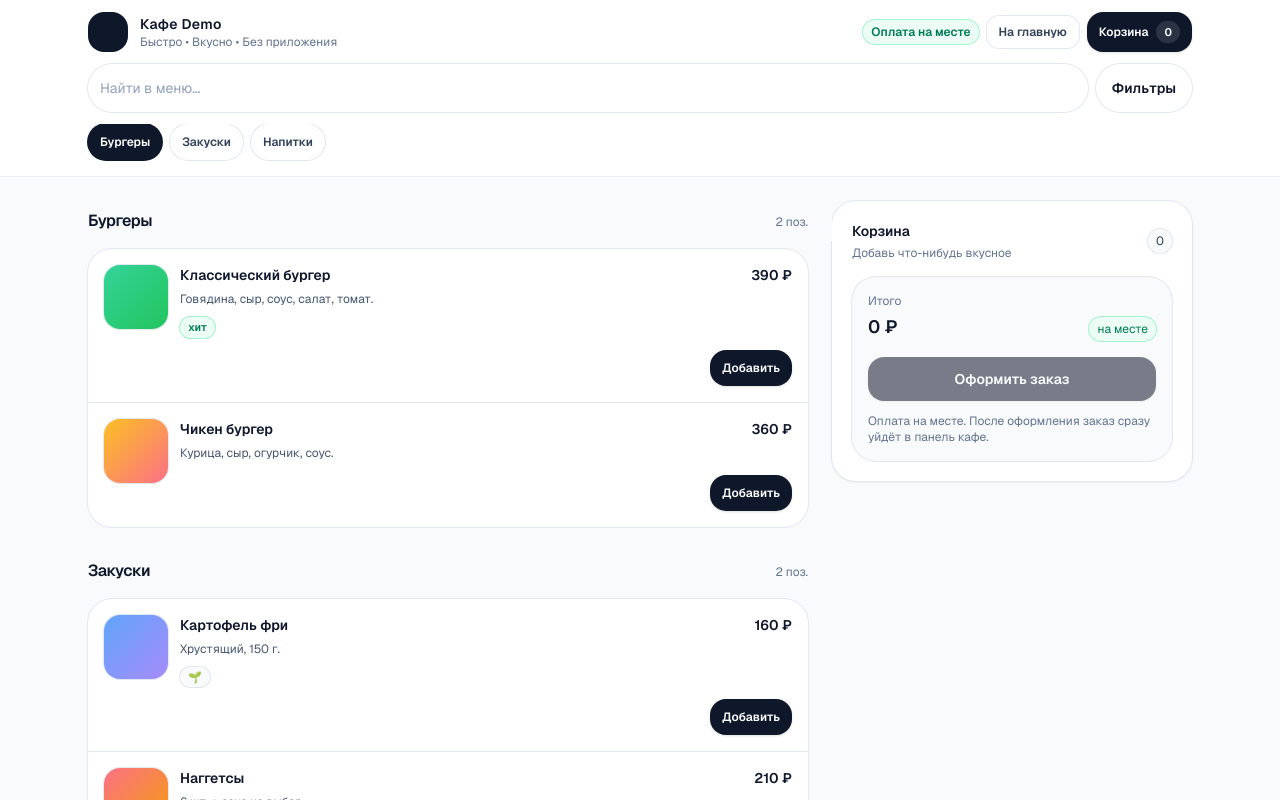
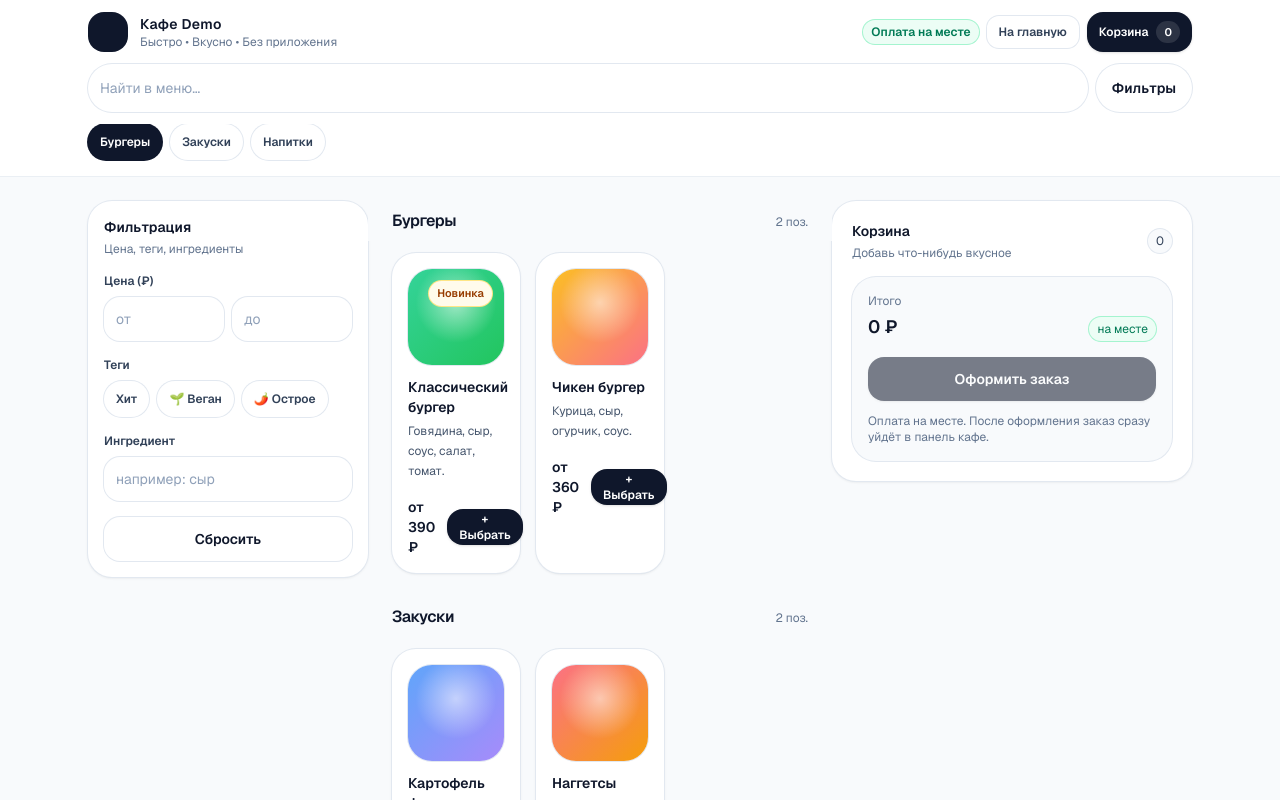
Before and after one commit to Rimade/aggregator-web, a Next.js app in the folder web/: page /c/demo in a window 1280 px wide. Shown: the top 800 px of the page. Built offline with nearby package versions, Linux system fonts and the light colour scheme.

Commit message:
feat(menu): switch catalog to photo card grid
Render menu items as image-first cards with price and +Выбрать, plus desktop filter sidebar.

```diff
--- a/web/app/c/[slug]/ui.tsx
+++ b/web/app/c/[slug]/ui.tsx
@@ -310,7 +310,92 @@ export function CafeMenuClient({
         {step === "success" && submitted ? (
           <Success order={submitted} onNewOrder={reset} />
         ) : (
-          <div className="grid gap-6 lg:grid-cols-[1fr_360px]">
+          <div className="grid gap-6 lg:grid-cols-[280px_1fr_360px]">
+            <aside className="hidden lg:block">
+              <div className="sticky top-[120px] rounded-3xl bg-white p-4 ring-1 ring-slate-200 shadow-sm">
+                <div className="text-sm font-semibold text-slate-900">
+                  Фильтрация
+                </div>
+                <div className="mt-1 text-xs text-slate-500">
+                  Цена, теги, ингредиенты
+                </div>
+
+                <div className="mt-4 space-y-4">
+                  <div>
+                    <div className="text-xs font-semibold text-slate-700">
+                      Цена (₽)
+                    </div>
+                    <div className="mt-2 grid grid-cols-2 gap-2">
+                      <Input
+                        inputMode="numeric"
+                        placeholder="от"
+                        value={priceMin}
+                        onChange={(e) => setPriceMin(e.target.value)}
+                      />
+                      <Input
+                        inputMode="numeric"
+                        placeholder="до"
+                        value={priceMax}
+                        onChange={(e) => setPriceMax(e.target.value)}
+                      />
+                    </div>
+                  </div>
+
+                  <div>
+                    <div className="text-xs font-semibold text-slate-700">
+                      Теги
+                    </div>
+                    <div className="mt-2 flex flex-wrap gap-2">
+                      <Chip active={tagHit} onClick={() => setTagHit((v) => !v)}>
+                        Хит
+                      </Chip>
+                      <Chip
+                        active={tagVegan}
+                        onClick={() => setTagVegan((v) => !v)}
+                      >
+                        🌱 Веган
+                      </Chip>
+                      <Chip
+                        active={tagSpicy}
+                        onClick={() => setTagSpicy((v) => !v)}
+                      >
+                        🌶️ Острое
+                      </Chip>
+                    </div>
+                  </div>
+
+                  <div>
+                    <div className="text-xs font-semibold text-slate-700">
+                      Ингредиент
+                    </div>
+                    <div className="mt-2">
+                      <Input
+                        placeholder="например: сыр"
+                        value={ingredient}
+                        onChange={(e) => setIngredient(e.target.value)}
+                      />
+                    </div>
+                  </div>
+
+                  <Button
+                    variant="secondary"
+                    type="button"
+                    className="w-full"
+                    onClick={() => {
+                      setPriceMin("");
+                      setPriceMax("");
+                      setTagHit(false);
+                      setTagVegan(false);
+                      setTagSpicy(false);
+                      setIngredient("");
+                    }}
+                  >
+                    Сбросить
+                  </Button>
+                </div>
+              </div>
+            </aside>
+
             <section className="space-y-6">
               {catsForUi.map((cat) => (
                 <div key={cat.id} id={`cat-${cat.id}`} className="scroll-mt-36">
@@ -325,62 +410,42 @@ export function CafeMenuClient({
                     </div>
                   </div>
 
-                  <div className="mt-2 divide-y divide-slate-200 rounded-3xl bg-white ring-1 ring-slate-200">
+                  <div className="mt-3 grid grid-cols-2 gap-4 sm:grid-cols-3">
                     {cat.items.map((item) => {
                       const line = cart.find((l) => l.itemId === item.id);
                       return (
-                        <div key={item.id} className="p-4">
-                          <div className="flex items-start gap-3">
+                        <article
+                          key={item.id}
+                          className="rounded-3xl bg-white p-4 ring-1 ring-slate-200 shadow-sm transition hover:shadow-md"
+                        >
+                          <div className="relative overflow-hidden rounded-3xl bg-slate-50 ring-1 ring-slate-200">
                             <div
-                              className="h-16 w-16 shrink-0 overflow-hidden rounded-2xl ring-1 ring-slate-200"
+                              className="aspect-square w-full"
                               style={{
-                                background: `linear-gradient(135deg, ${item.image.a}, ${item.image.b})`,
+                                background: `radial-gradient(70% 70% at 50% 35%, rgba(255,255,255,0.55), rgba(255,255,255,0) 60%), linear-gradient(135deg, ${item.image.a}, ${item.image.b})`,
                               }}
                               aria-label={`Фото: ${item.name}`}
                               title={item.name}
                             />
+                            {item.tags.includes("hit") ? (
+                              <div className="absolute right-3 top-3 rounded-full bg-amber-50 px-2 py-1 text-[11px] font-semibold text-amber-800 ring-1 ring-amber-200">
+                                Новинка
+                              </div>
+                            ) : null}
+                          </div>
 
-                            <div className="min-w-0 flex-1">
-                              <div className="flex items-start justify-between gap-2">
-                                <div className="min-w-0">
-                                  <div className="truncate text-sm font-semibold text-slate-900">
+                          <div className="mt-3 text-sm font-semibold text-slate-900">
                             {item.name}
                           </div>
                           {item.description ? (
-                                    <div className="mt-1 line-clamp-2 text-xs leading-5 text-slate-600">
+                            <div className="mt-1 line-clamp-3 text-xs leading-5 text-slate-600">
                               {item.description}
                             </div>
                           ) : null}
-                                  {item.tags.length ? (
-                                    <div className="mt-2 flex flex-wrap gap-1.5">
-                                      {item.tags.includes("hit") ? (
-                                        <span className="rounded-full bg-emerald-50 px-2 py-0.5 text-[11px] font-semibold text-emerald-700 ring-1 ring-emerald-200">
-                                          хит
-                                        </span>
-                                      ) : null}
-                                      {item.tags.includes("vegan") ? (
-                                        <span className="rounded-full bg-slate-50 px-2 py-0.5 text-[11px] font-semibold text-slate-700 ring-1 ring-slate-200">
-                                          🌱
-                                        </span>
-                                      ) : null}
-                                      {item.tags.includes("spicy") ? (
-                                        <span className="rounded-full bg-amber-50 px-2 py-0.5 text-[11px] font-semibold text-amber-700 ring-1 ring-amber-200">
-                                          🌶️
-                                        </span>
-                                      ) : null}
-                                    </div>
-                                  ) : null}
-                                </div>
-                                <div className="shrink-0 text-sm font-semibold text-slate-900">
-                                  {rub(item.priceRub)}
-                                </div>
-                              </div>
 
-                              <div className="mt-3 flex items-center justify-between">
-                                <div className="text-xs text-slate-500">
-                                  {item.isAvailable === false
-                                    ? "Нет в наличии"
-                                    : " "}
+                          <div className="mt-4 flex items-center justify-between gap-3">
+                            <div className="text-sm font-semibold text-slate-900">
+                              от {rub(item.priceRub)}
                             </div>
 
                             {line ? (
@@ -410,14 +475,19 @@ export function CafeMenuClient({
                                 size="sm"
                                 onClick={() => addItem(item.id)}
                                 disabled={item.isAvailable === false}
+                                className="rounded-2xl bg-orange-500 text-white hover:bg-orange-400"
                               >
-                                    Добавить
+                                + Выбрать
                               </Button>
                             )}
                           </div>
+
+                          {item.isAvailable === false ? (
+                            <div className="mt-2 text-xs text-slate-500">
+                              Нет в наличии
                             </div>
-                          </div>
-                        </div>
+                          ) : null}
+                        </article>
                       );
                     })}
                   </div>
```
Lines whose indentation alone changed are shown as unchanged.
